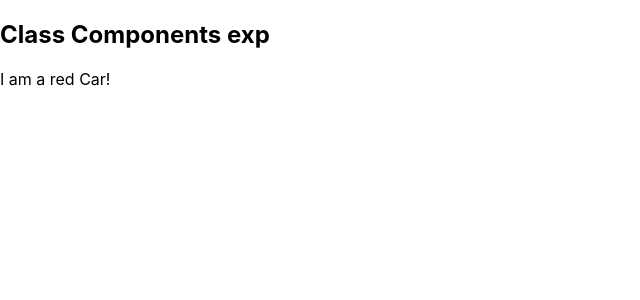
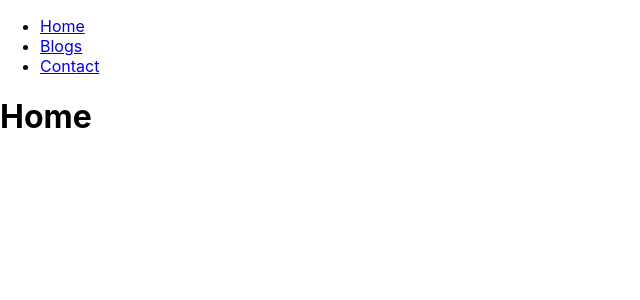
Before and after one commit to adi501/react-funtional-components-exp, a React (Create React App) app: page / in a window 1280 px wide. Shown: the top 300 px of the page, without its empty margins (0-640 px from the left). Built offline with nearby package versions, Linux system fonts and the light colour scheme.

Commit message:
routing exp

```diff
--- a/src/App.js
+++ b/src/App.js
@@ -9,12 +9,16 @@
 //import Props_Exp_parent from './Components/Props_Exp_parent';
 //import Function_without_a_return from './Components/Function_without_a_return';
 //import MAP_EXP1 from './Components/MAP_EXP1';
-import Class_Components_exp from './Components/Class_Components_exp';
+//import Class_Components_exp from './Components/Class_Components_exp';
+import Layout from './Components/RoutingEXP/Layout';
+import { BrowserRouter, Routes, Route } from "react-router-dom";
 
 function App() {
   return (
     <div >
-      <Class_Components_exp/>
+       <BrowserRouter>
+      <Layout/>
+      </BrowserRouter>
     </div>
   );
 }
--- /dev/null
+++ b/src/Components/RoutingEXP/Blogs.js
@@ -0,0 +1,5 @@
+const Blogs = () => {
+    return <h1>Blog Articles</h1>;
+  };
+
+  export default Blogs;
--- /dev/null
+++ b/src/Components/RoutingEXP/Contact.js
@@ -0,0 +1,5 @@
+const Contact = () => {
+    return <h1>Contact Me</h1>;
+  };
+
+  export default Contact;
--- /dev/null
+++ b/src/Components/RoutingEXP/Home.js
@@ -0,0 +1,5 @@
+const Home = () => {
+    return <h1>Home</h1>;
+  };
+
+  export default Home;
--- /dev/null
+++ b/src/Components/RoutingEXP/Layout.js
@@ -0,0 +1,32 @@
+import { Outlet, Link } from "react-router-dom";
+import { BrowserRouter, Routes, Route } from "react-router-dom";
+import Home from "./Home"
+import Blogs from "./Blogs";
+import Contact from "./Contact";
+import NoPage from "./NoPage";
+const Layout = () => {
+  return (
+    <>
+      <nav>
+        <ul>
+          <li>
+            <Link to="/">Home</Link>
+          </li>
+          <li>
+            <Link to="/blogs">Blogs</Link>
+          </li>
+          <li>
+            <Link to="/contact">Contact</Link>
+          </li>
+        </ul>
+      </nav>
+      <Routes>
+          <Route index element={<Home />} />
+          <Route path="blogs" element={<Blogs />} />
+          <Route path="contact" element={<Contact />} />
+          <Route path="*" element={<NoPage />} />
+      </Routes>
+    </>
+  )
+};
+export default Layout;
--- /dev/null
+++ b/src/Components/RoutingEXP/NoPage.js
@@ -0,0 +1,5 @@
+const NoPage = () => {
+    return <h1>404</h1>;
+  };
+
+  export default NoPage;
```
Also changed, not shown: src/Components/RoutingEXP/RoutingEXP.js (added).
